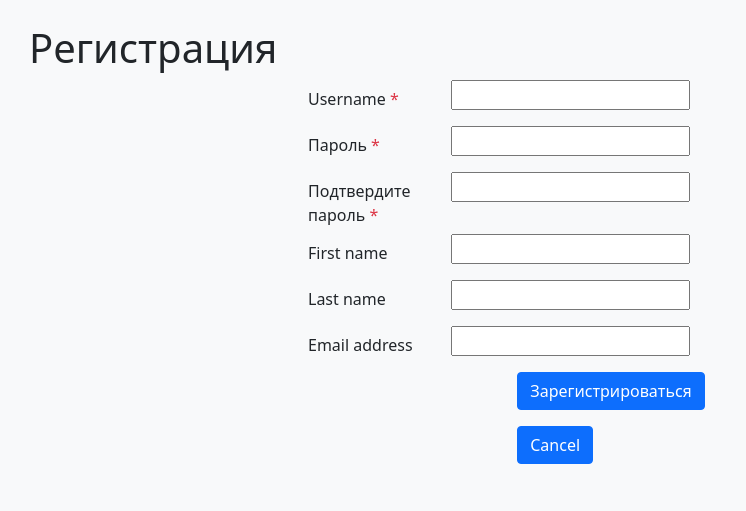
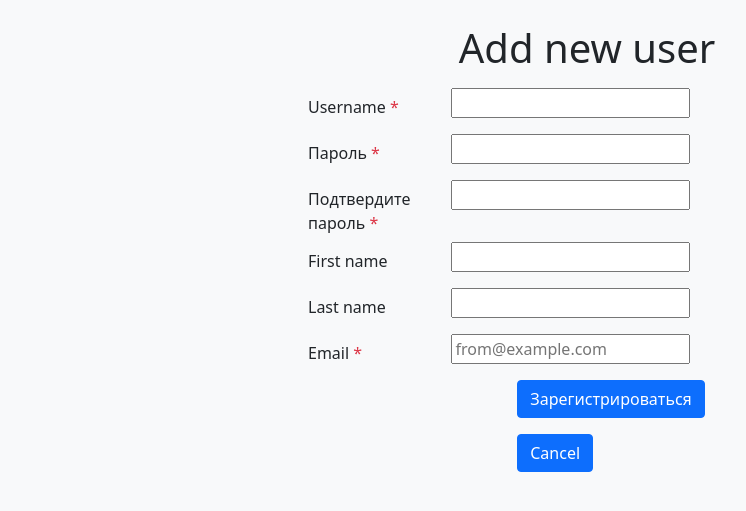
Before and after one commit to Zakawww/Issue_task, a Django app: page /accounts/create/ in a window 1280 px wide. Shown: the part 56-567 px from the top of the page, without its empty margins (53-799 px from the left). Run offline with Django 4.2, Linux system fonts and the light colour scheme; some libraries are stand-ins or nearby versions.

Commit message:
добавил обязательным к заполнению email

```diff
--- a/sorce/accounts/forms.py
+++ b/sorce/accounts/forms.py
@@ -1,7 +1,6 @@
 from django.contrib.auth.forms import UserCreationForm, UsernameField
 from django.contrib.auth.models import User
 from django import forms
-
 
 # class MyUserCreationForm(UserCreationForm):
 #     class Meta:
@@ -16,6 +15,8 @@ class MyUserCreationForm(forms.ModelForm):
     password = forms.CharField(label="Пароль", strip=False, required=True, widget=forms.PasswordInput)
     password_confirm = forms.CharField(label="Подтвердите пароль", required=True, widget=forms.PasswordInput,
                                        strip=False)
+    email = forms.EmailField(max_length=50, widget=forms.EmailInput(attrs={'placeholder': 'from@example.com'}),
+                             label="Email")
 
     def clean(self):
         cleaned_data = super().clean()
@@ -23,13 +24,6 @@ class MyUserCreationForm(forms.ModelForm):
         password_confirm = cleaned_data.get("password_confirm")
         if password and password_confirm and password != password_confirm:
             raise forms.ValidationError('Пароли не совпадают!')
-
-    # def clean_email(self):
-    #     email = self.cleaned_data['email']
-    #     validator = RegexValidator(
-    #         "^[a-zA-Z0-9.!#$%&'*+/=?^_`{|}~-]+@[a-zA-Z0-9](?:[a-zA-Z0-9-]{0,61}[a-zA-Z0-9])?(?:\.[a-zA-Z0-9](?:[a-zA-Z0-9-]{0,61}[a-zA-Z0-9])?)*$")
-    #     validator(email)
-    #     return email
 
     def save(self, commit=True):
         user = super().save(commit=False)
--- a/sorce/accounts/templates/user_create.html
+++ b/sorce/accounts/templates/user_create.html
@@ -1,7 +1,9 @@
+
 {% extends 'base.html' %}
-
-{% block title %}Регистрация{% endblock %}
+{% block title %}Create user{% endblock %}
 {% block body %}
-    <h1>Регистрация</h1>
-    {% include 'partial/form.html' with form_method='post' btn_text="Зарегистрироваться" %}
+    <h1 class="text-center mb-3">Add new user</h1>
+    <form action="" method="POST">
+        {% include 'partial/form.html' with form_method='POST' btn_text="Зарегистрироваться" %}
+    </form>
 {% endblock %}
--- a/sorce/webapp/templates/partial/form.html
+++ b/sorce/webapp/templates/partial/form.html
@@ -1,9 +1,7 @@
 {% csrf_token %}
-
 {% for error in form.non_field_errors %}
     <p class="text-danger">{{ error }}</p>
 {% endfor %}
-
 <div class="col6 offset-3">
     {% for field in form %}
         <div class="form-group row">
```
